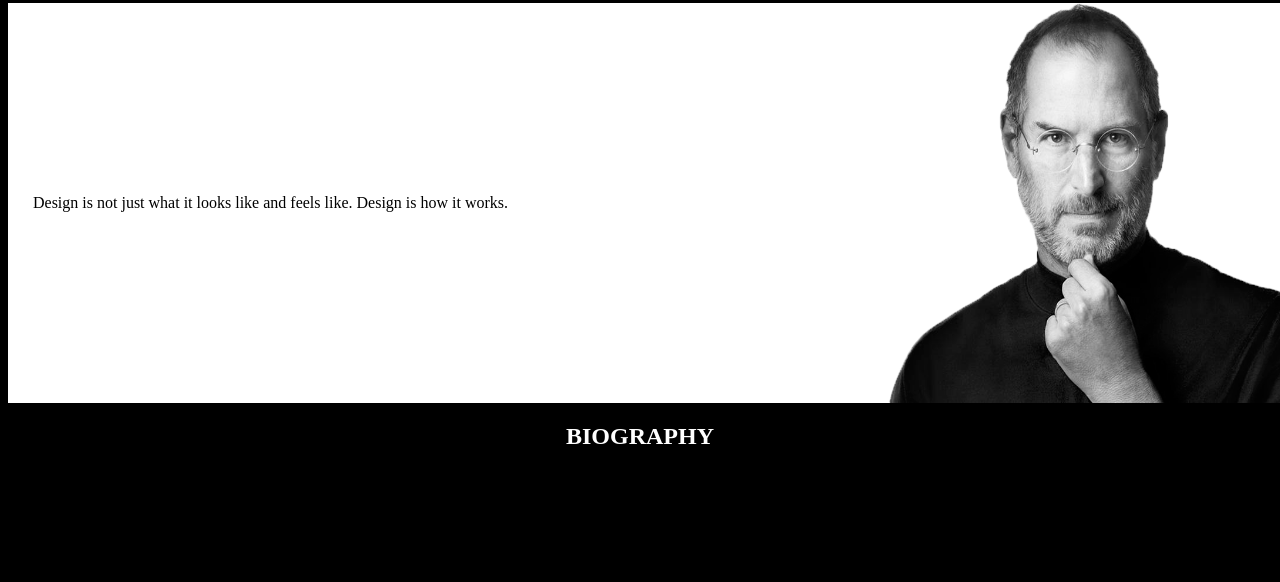
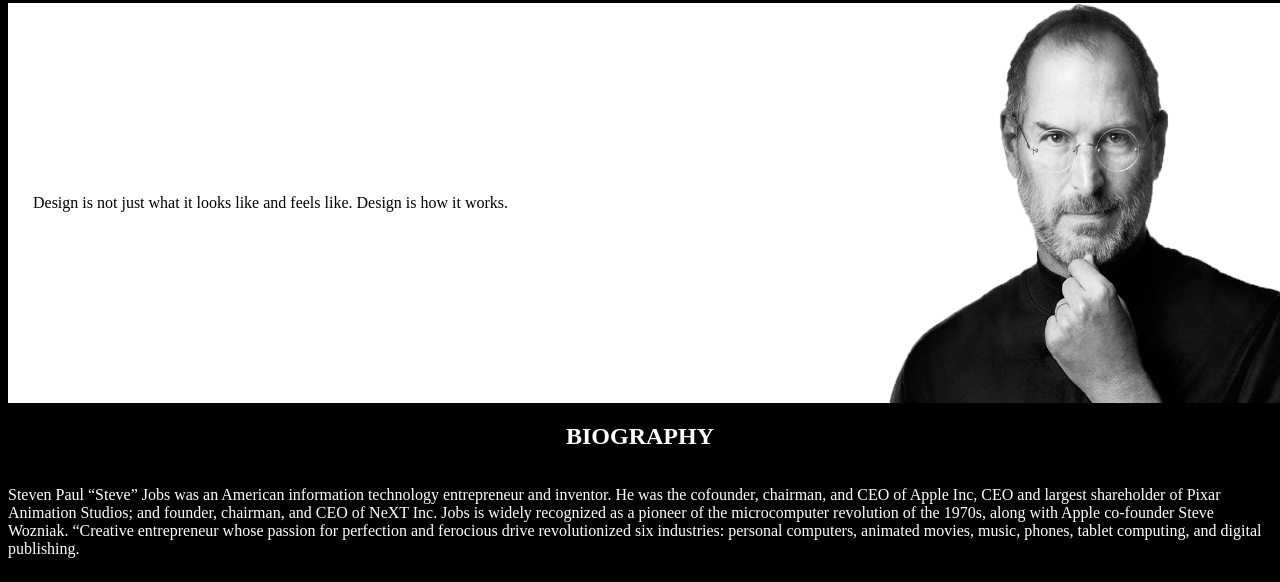
Before and after one commit to jelassiaymen94/steve-jobs-tribune, a plain HTML site: page index.html in a window 1280 px wide. Shown: the part 395-977 px from the top of the page. Drawn offline with Linux system fonts and the light colour scheme.

Commit message:
added bio

```diff
--- a/style.css
+++ b/style.css
@@ -51,7 +51,7 @@ h1 {
 #third {
 	display: flex;
 	flex-direction: column;
-	flex-wrap: wrap;
+	flex-wrap: nowrap;
 	justify-content: flex-end;
 }
 
@@ -61,6 +61,7 @@ h1 {
 }
 
 #steve-bio {
+	color: #ffffff;
 	order: 2;
-	flex-grow: 1;
+	flex-grow: 3;
 }
```
